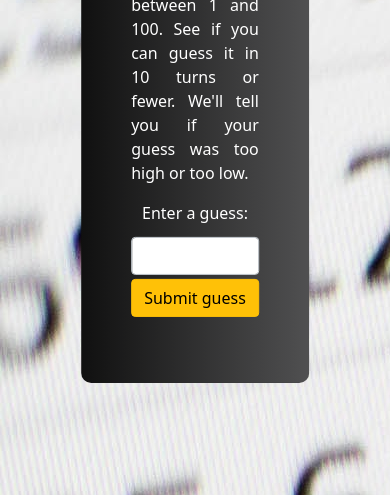
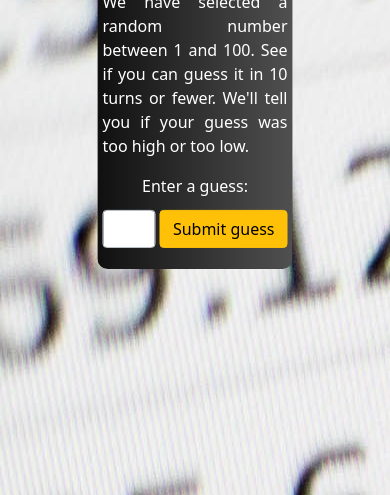
Before and after one commit to ionescu-cristina/number-guessing-game, a plain HTML site: page index.html in a window 390 px wide. Shown: the part 349-844 px from the top of the page. Drawn offline with nearby package versions, Linux system fonts and the light colour scheme.

Commit message:
change index

```diff
--- a/index.html
+++ b/index.html
@@ -21,7 +21,7 @@
     ></script>
   </head>
   <body>
-    <div class="container position-relative mb-5">
+    <div class="container position-relative">
       <div class="position-absolute top-50 start-50 translate-middle">
         <div class="content">
           <h1>Number guessing game</h1>
--- a/style.css
+++ b/style.css
@@ -21,8 +21,11 @@ body {
 p {
   text-align: justify;
 }
-@media (max-width: 576px) {
+@media (max-width: 700px) {
   body {
     text-align: center;
   }
+  .content {
+    padding: 5px;
+  }
 }
```
